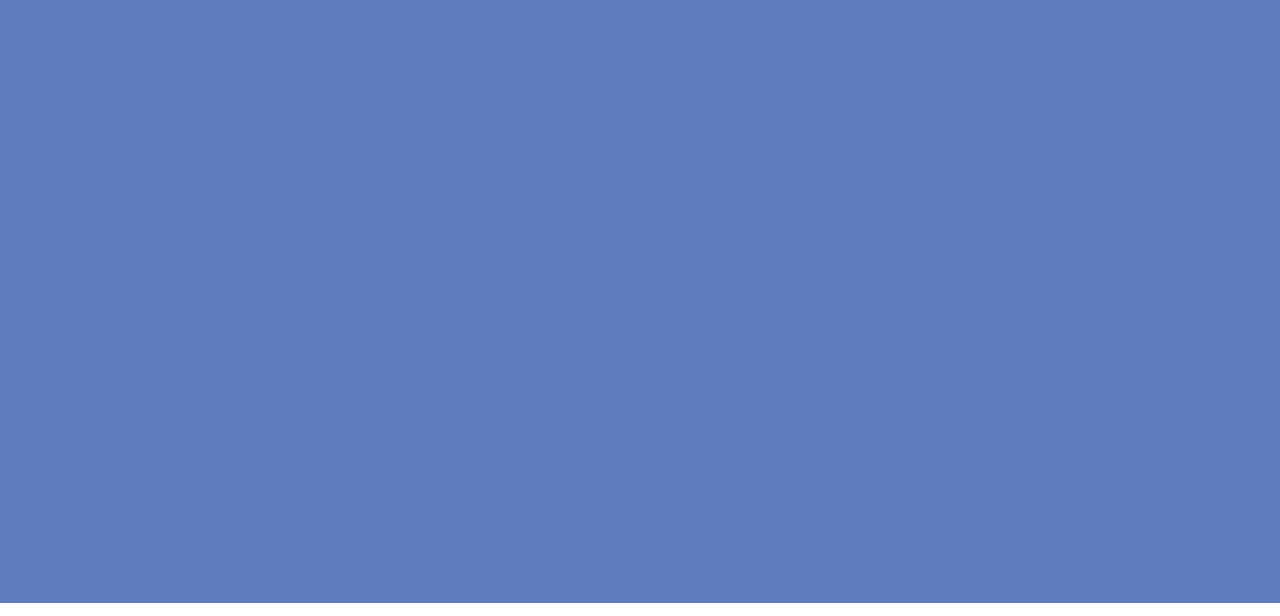
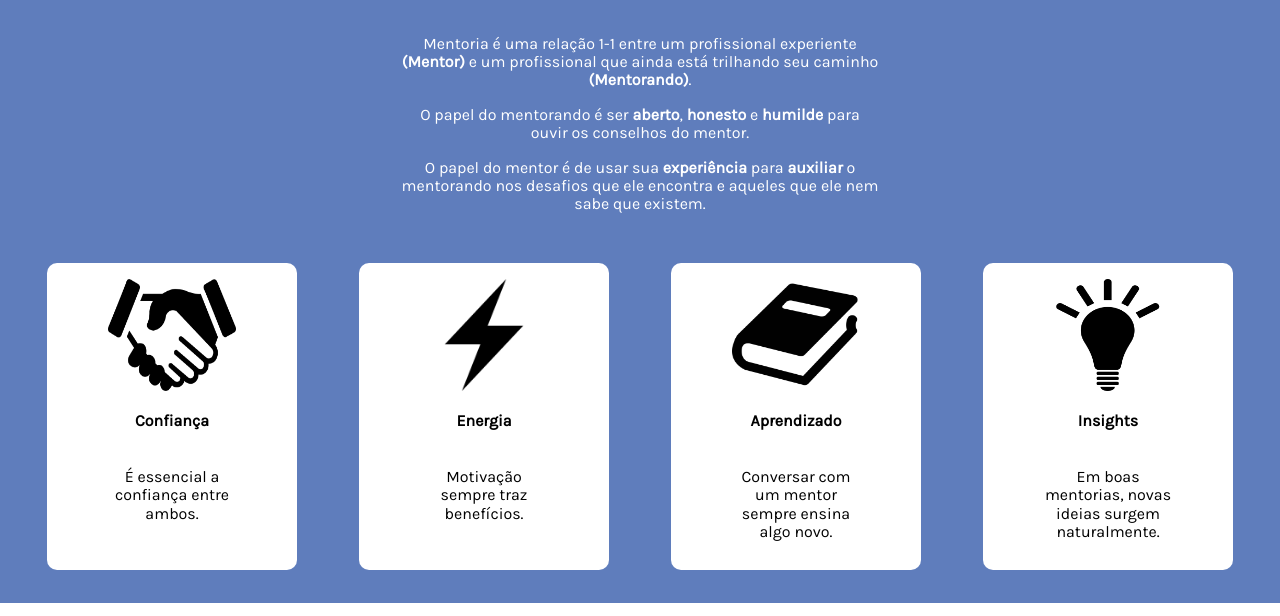
Before and after one commit to umahoracommentor/umahoracommentor, a website: page app/index.html in a window 1280 px wide. Shown: the part 504-1120 px from the top of the page. Drawn offline with Linux system fonts and the light colour scheme.

Commit message:
make introduction text

```diff
--- a/app/index.html
+++ b/app/index.html
@@ -36,6 +36,46 @@
 
     <section class="introduction">
       <h1>Introdução</h1>
+      <div>
+        <p>
+          Mentoria é uma relação 1-1 entre um profissional experiente
+          <b>(Mentor)</b> e um profissional que ainda está trilhando seu caminho
+          <b>(Mentorando)</b>.
+        </p>
+        <p>
+          O papel do mentorando é ser
+          <b>aberto</b>,
+          <b>honesto</b> e
+          <b>humilde</b> para ouvir os conselhos do mentor.
+        </p>
+        <p>
+          O papel do mentor é de usar sua
+          <b>experiência</b> para
+          <b>auxiliar</b> o mentorando nos desafios que ele encontra e aqueles que ele nem sabe que existem.
+        </p>
+      </div>
+      <ul class="intro-icons-list">
+        <li class="intro-icons-item">
+          <img src="images/handshake.png" alt="handshake" />
+          <h4>Confiança</h4>
+          <p>É essencial a confiança entre ambos.</p>
+        </li>
+        <li class="intro-icons-item">
+          <img src="images/energy.png" alt="energy" />
+          <h4>Energia</h4>
+          <p>Motivação sempre traz benefícios.</p>
+        </li>
+        <li class="intro-icons-item">
+          <img src="images/learn.png" alt="learning" />
+          <h4>Aprendizado</h4>
+          <p>Conversar com um mentor sempre ensina algo novo.</p>
+        </li>
+        <li class="intro-icons-item">
+          <img src="images/idea.png" alt="idea" />
+          <h4>Insights</h4>
+          <p>Em boas mentorias, novas ideias surgem naturalmente.</p>
+        </li>
+      </ul>
     </section>
 
     <section id="how-works" class="how-works">
--- a/app/scss/styles.scss
+++ b/app/scss/styles.scss
@@ -98,6 +98,52 @@ header {
   background-color: $secondary;
   text-align: center;
   color: white;
+  display: grid;
+  grid-template-rows: auto auto 1fr;
+
+  p {
+    margin: 1em auto;
+    max-width: 30em;
+  }
+
+  .intro-icons-list {
+
+    -webkit-padding-start: 0;
+    list-style: none;
+    display: flex;
+    justify-content: space-around;
+    align-items: center;
+    color: black;
+
+    .intro-icons-item {
+      display: flex;
+      flex-direction: column;
+      align-items: center;
+      border-radius: 10px;
+      box-sizing: border-box;
+      background-color: lighten($main, 80);
+      height: 90%;
+      width: 20%;
+      padding: 1em;
+
+      img {
+        height: 7em;
+        width: 8em;
+      }
+      p {
+        width: 8em;
+      }
+    }
+    @media screen and (max-width: 900px) {
+      flex-direction: column;
+
+      .intro-icons-item {
+        width: 90%;
+        margin: 1em;
+      }
+    }
+
+  }
 }
 
 .how-works {
@@ -130,7 +176,7 @@ header {
     display: flex;
     justify-content: center;
     align-items: center;
-    @media screen and (max-width: 500px) {
+    @media screen and (max-width: 900px) {
       flex-direction: column;
     }
 
@@ -157,7 +203,7 @@ header {
     margin: 0 1em;
   }
   .areas-list {
-    @media screen and (max-width: 500px) {
+    @media screen and (max-width: 900px) {
       flex-direction: column;
     }
 
@@ -228,7 +274,7 @@ header {
     justify-content: space-around;
     -webkit-padding-start: 0;
 
-    @media screen and (max-width: 500px) {
+    @media screen and (max-width: 900px) {
       flex-direction: column;
     }
     .us-item {
```
Also changed, not shown: app/css/styles.css, app/images/energy.png (added), app/images/handshake.png (added), app/images/idea.png (added), app/images/learn.png (added).
